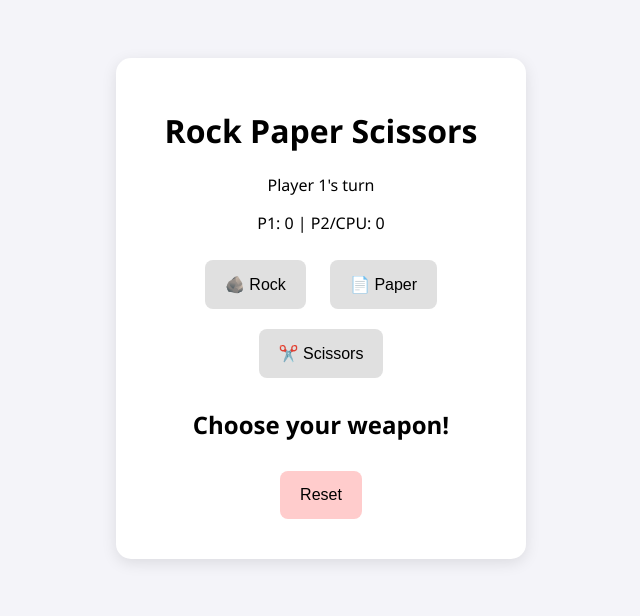
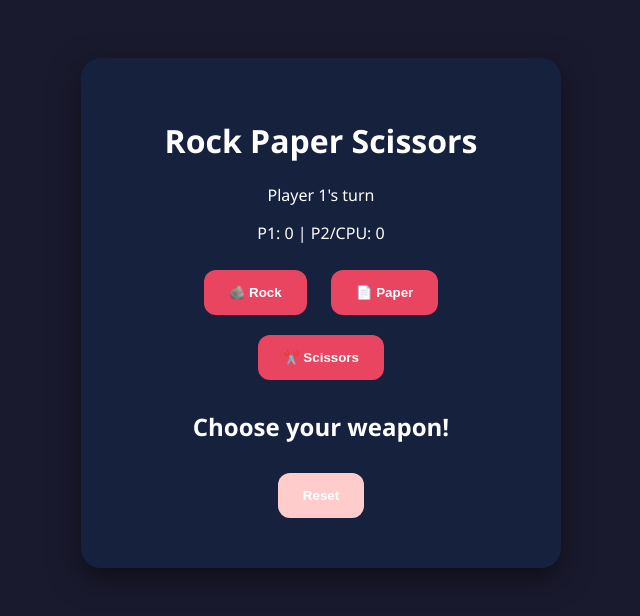
Before and after one commit to kushalram0712/Rock-paper-scissor-game, a plain HTML site: page index.html in a window 1280 px wide. Both pictures are taken after a click on the button "Vs Computer". Shown: the whole page, without its empty margins (319-959 px from the left). Drawn offline with Linux system fonts and the light colour scheme.

Commit message:
Update style.css

```diff
--- a/style.css
+++ b/style.css
@@ -1,5 +1,7 @@
-body { font-family: 'Segoe UI', sans-serif; background: #f4f4f9; display: flex; justify-content: center; padding-top: 50px; }
-.game-container { background: white; padding: 30px; border-radius: 15px; box-shadow: 0 4px 15px rgba(0,0,0,0.1); text-align: center; width: 350px; }
-button { padding: 15px 20px; font-size: 16px; margin: 10px; cursor: pointer; border: none; border-radius: 8px; background: #e0e0e0; transition: 0.2s; }
-button:hover { background: #d0d0d0; }
-#game-ui { margin-top: 20px; }
+body { font-family: 'Segoe UI', Tahoma, Geneva, Verdana, sans-serif; background: #1a1a2e; color: white; display: flex; justify-content: center; padding-top: 50px; }
+.game-container { background: #16213e; padding: 40px; border-radius: 20px; box-shadow: 0 10px 30px rgba(0,0,0,0.5); text-align: center; width: 400px; }
+button { padding: 15px 25px; margin: 10px; cursor: pointer; border: none; border-radius: 12px; background: #e94560; color: white; font-weight: bold; transition: 0.3s; }
+button:hover { background: #ff4d6d; transform: translateY(-3px); }
+.history-log { margin-top: 20px; font-size: 0.9rem; color: #a0a0a0; border-top: 1px solid #333; padding-top: 10px; }
+@keyframes pop { 0% { transform: scale(1); } 50% { transform: scale(1.1); } 100% { transform: scale(1); } }
+.animate { animation: pop 0.3s ease; }
```
